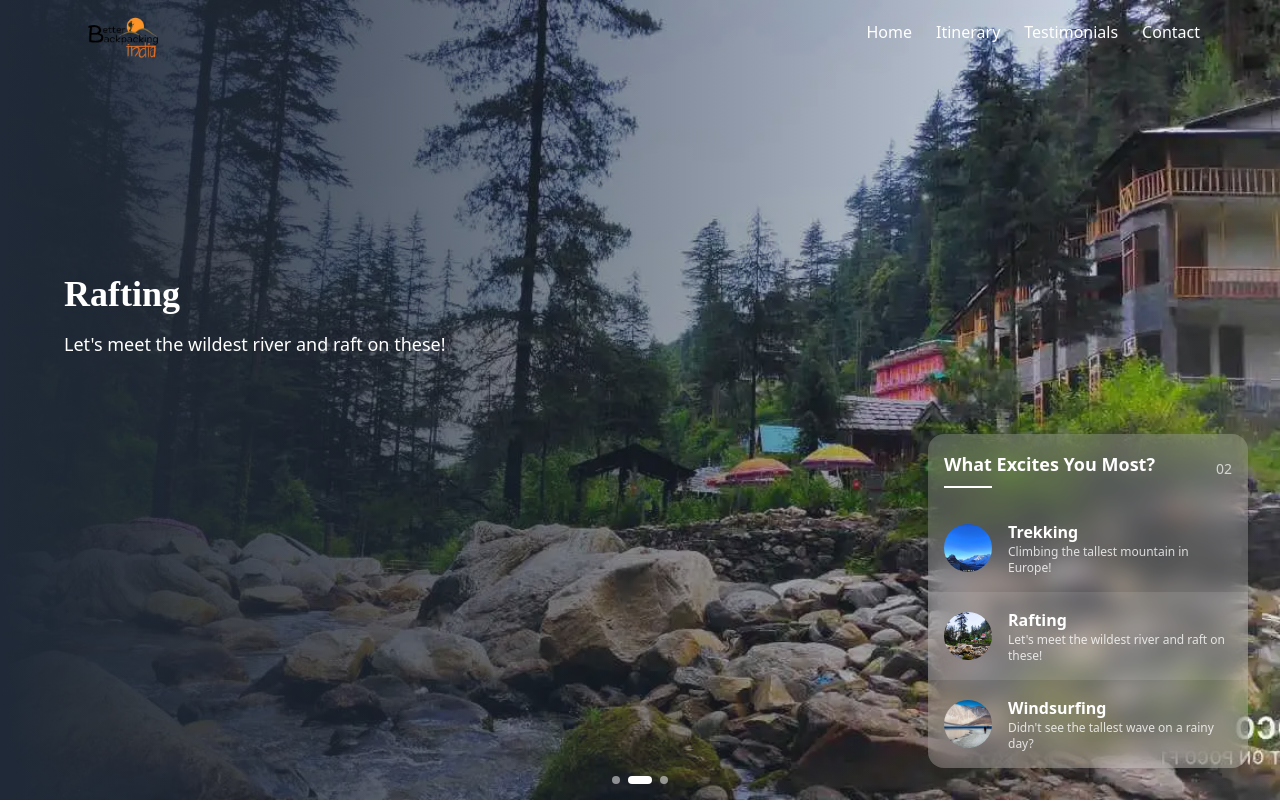
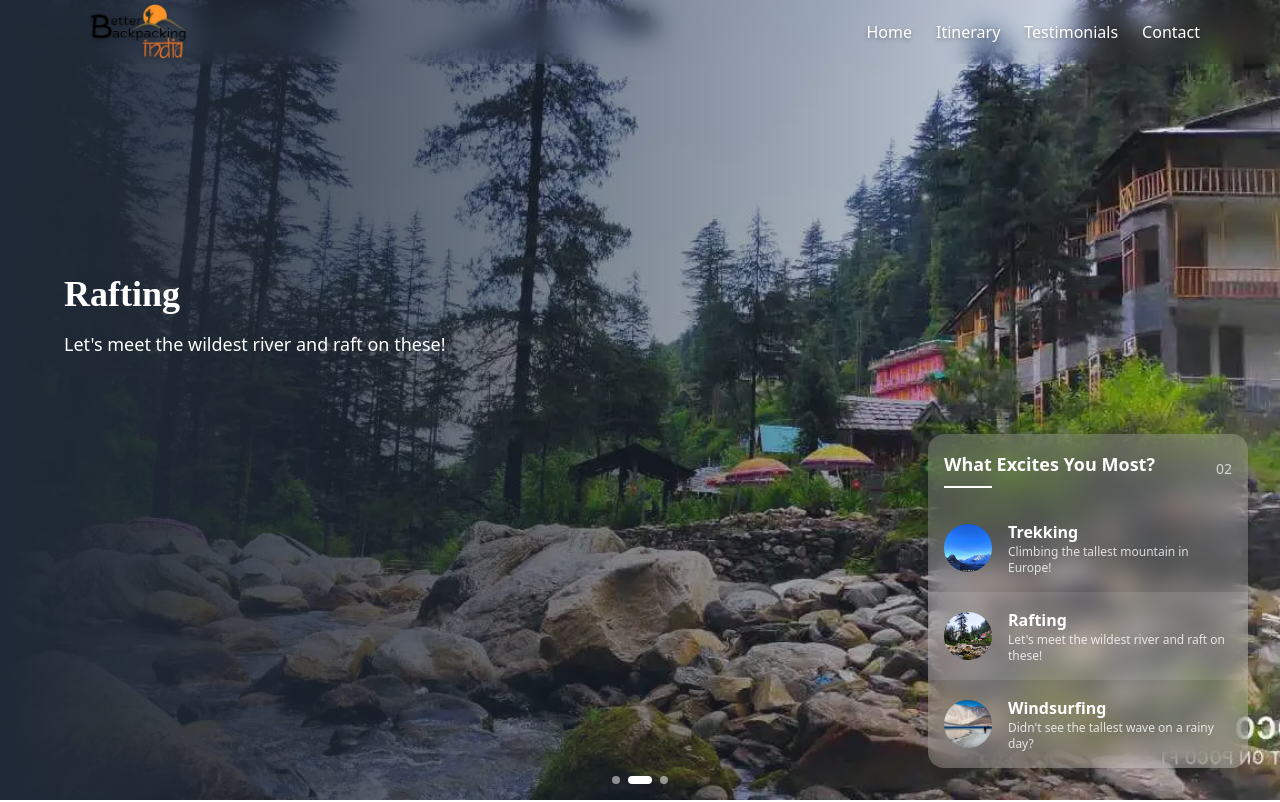
Before and after one commit to OmkarPorlikar/travel_website, a React (Create React App) app: page / in a window 1280 px wide. Shown: the top 802 px of the page. Built offline with nearby package versions, Linux system fonts and the light colour scheme; a web font is replaced by a local one.

Commit message:
Update Header.jsx

```diff
--- a/src/components/Header/Header.jsx
+++ b/src/components/Header/Header.jsx
@@ -1,3 +1,4 @@
+
 import React, { useState, useEffect } from 'react';
 import { Menu, X } from 'lucide-react';
 import { motion } from 'framer-motion';
@@ -15,25 +16,31 @@ const Header = () => {
     return () => window.removeEventListener('scroll', handleScroll);
   }, []);
 
-  const navItems = [  'Home' ,  'Itinerary', 'Testimonials' , 'Contact'];
-// console.log('Inside header')
+  const navItems = ['Home', 'Itinerary', 'Testimonials', 'Contact'];
+
   return (
     <header
       className={`fixed overflow-hidden top-0 w-full z-50 transition-all duration-300 ${
-        scrolled ? 'bg-[#FFF5EE] shadow-lg' : 'bg-transparent'
+        scrolled
+          ? 'bg-[#FFF5EE] shadow-lg'
+          : 'bg-transparent backdrop-blur-[12px]'
       }`}
     >
       <div className="max-w-6xl mx-auto px-4">
         <div className="flex justify-between items-center h-16">
           {/* Logo with Home Link */}
-          <div className="logo h-full ">
+          <div className="logo h-full">
             <a
               href="/"
-            className={`text-2xl font-bold hover:opacity-75 transition-opacity duration-150 md:h-[25%] md:w-[25%]  h-[30%] w-[30%] ${
-              scrolled ? 'text-black' : 'text-white'
+              className={`text-2xl font-bold hover:opacity-75 transition-opacity duration-150 md:h-[25%] md:w-[25%] h-[30%] w-[30%] ${
+                scrolled ? 'text-black' : 'text-white drop-shadow-[0_2px_2px_rgba(0,0,0,0.3)]'
               }`}
             >
-            <img src="/assest/logo.webp" alt="Better Backpacking India" className='h-[140%] mt-[-0.5rem] w-full ' />
+              <img
+                src="/assest/logo.webp"
+                alt="Better Backpacking India"
+                className='h-[190%] mt-[-1.9rem] w-full'
+              />
             </a>
           </div>
 
@@ -43,21 +50,24 @@ const Header = () => {
               <motion.a
                 whileHover={{ scale: 1.2 }}
                 key={item}
-                href={`/${(item === 'Home')? '': item.toLowerCase()}`}
-                className={`hover:opacity-75 transition-opacity duration-150 hover:text-orange-500 transition-transform ${
-                  scrolled ? 'text-black' : 'text-white'
+                href={`/${item === 'Home' ? '' : item.toLowerCase()}`}
+                className={`hover:opacity-75 transition-opacity duration-150 hover:text-orange-500 transition-transform font-medium ${
+                  scrolled
+                    ? 'text-black'
+                    : 'text-white drop-shadow-[0_2px_2px_rgba(0,0,0,0.3)]'
                 }`}
               >
                 {item}
               </motion.a>
             ))}
-
           </nav>
 
           {/* Mobile Menu Button */}
           <button
             className={`md:hidden p-2 hover:opacity-75 ${
-              scrolled ? 'text-black' : 'text-white'
+              scrolled
+                ? 'text-black'
+                : 'text-white drop-shadow-[0_2px_2px_rgba(0,0,0,0.3)]'
             }`}
             onClick={() => setIsOpen(!isOpen)}
             aria-label="Toggle menu"
@@ -71,17 +81,15 @@ const Header = () => {
           <div className="md:hidden py-4 px-2 bg-white shadow-lg">
             <nav className="flex flex-col space-y-4">
               {navItems.map((item) => (
-                console.log(item , "item"),
                 <a
                   key={item}
-                  href={`${(item === 'Home')? '/': item.toLowerCase()}`}
+                  href={`${item === 'Home' ? '/' : item.toLowerCase()}`}
                   className="text-black hover:opacity-75 transition-opacity duration-150"
                   onClick={() => setIsOpen(false)}
                 >
                   {item}
                 </a>
               ))}
-
             </nav>
           </div>
         )}
```
Lines whose indentation alone changed are shown as unchanged.
